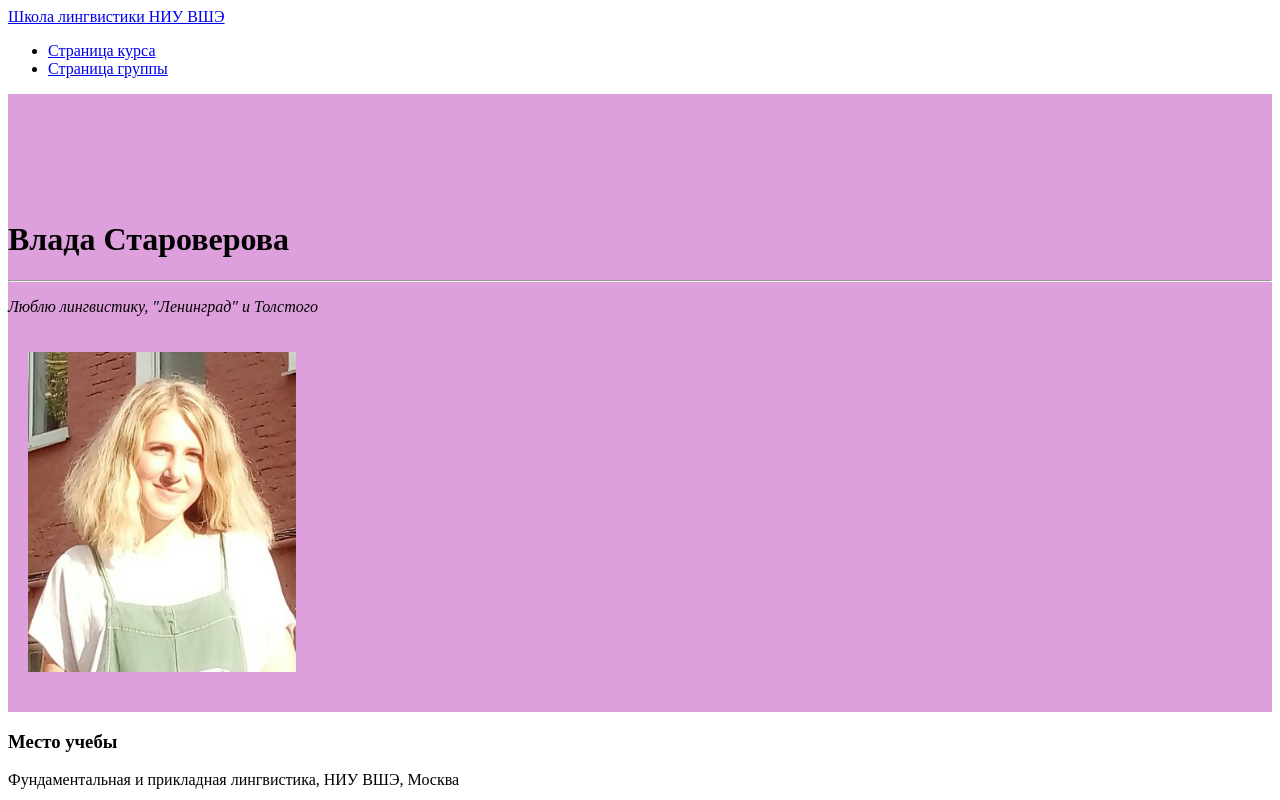
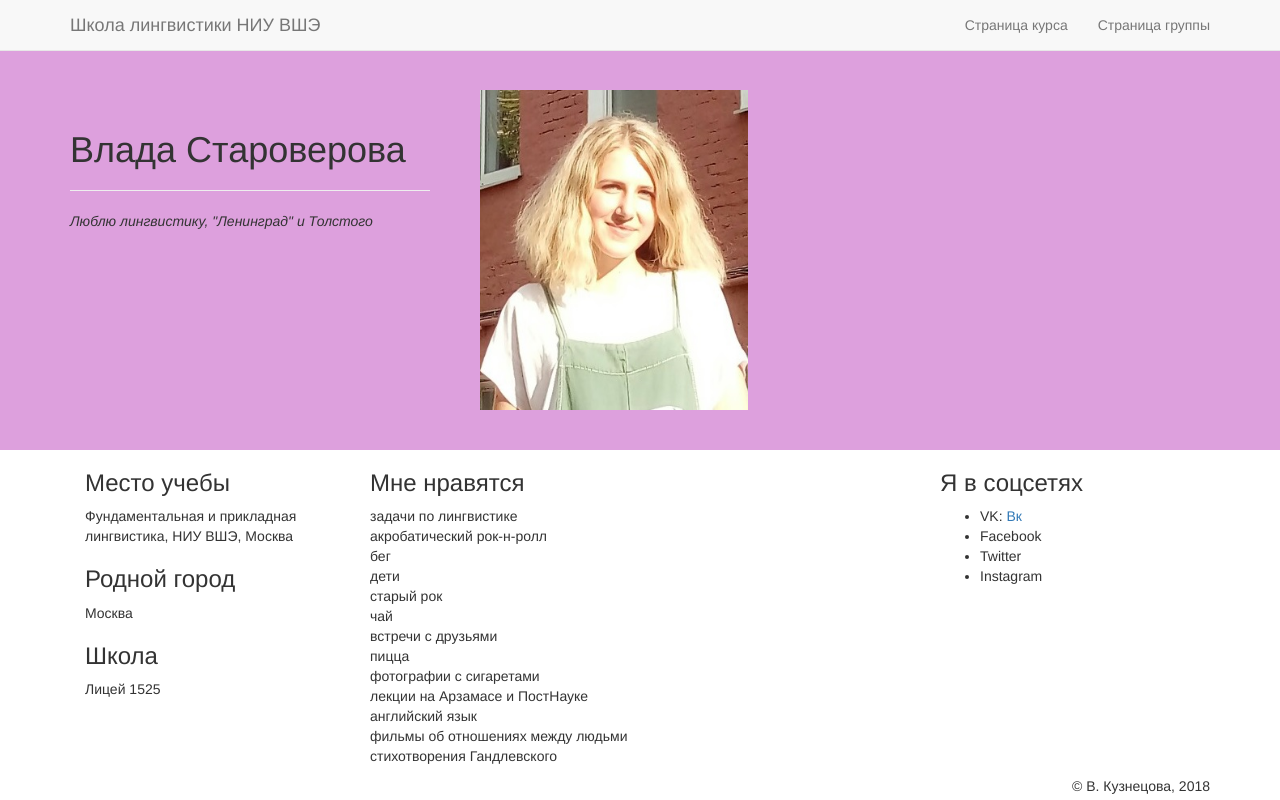
Before and after one commit to starvlada/webpage, a plain HTML site: page index.html in a window 1280 px wide. Shown: the top 800 px of the page. Drawn offline with nearby package versions, Linux system fonts and the light colour scheme.

Commit message:
Update index.html

```diff
--- a/index.html
+++ b/index.html
@@ -1,3 +1,15 @@
+		<!DOCTYPE html>
+
+<html>
+	<head>
+		<title>Личная страница Влады Староверовой</title>
+	 	<meta name="viewport" content="width=device-width, initial-scale=1.0">
+		<meta charset="utf-8">
+		<meta name="description" content="Личная страница и контакты">
+		<!-- Bootstrap Core CSS -->
+    	<link href="https://maxcdn.bootstrapcdn.com/bootstrap/3.3.7/css/bootstrap.min.css" rel="stylesheet" media="screen">
+	</head>
+	<body>
 		<nav id="mainNav" class="navbar navbar-default navbar-fixed-top navbar-custom">
 			<div class="container">
 				<div class="navbar-header">
@@ -63,7 +75,7 @@
 				<div class="col-md-3">
 					<h3>Я в соцсетях</h3>
 					<ul>
-						<li>VK</li>
+						<li>VK: <a href="https://vk.com/starvlada">Вк</a></li>
 						<li>Facebook</li>
 						<li>Twitter</li>
 						<li>Instagram</li>
```
